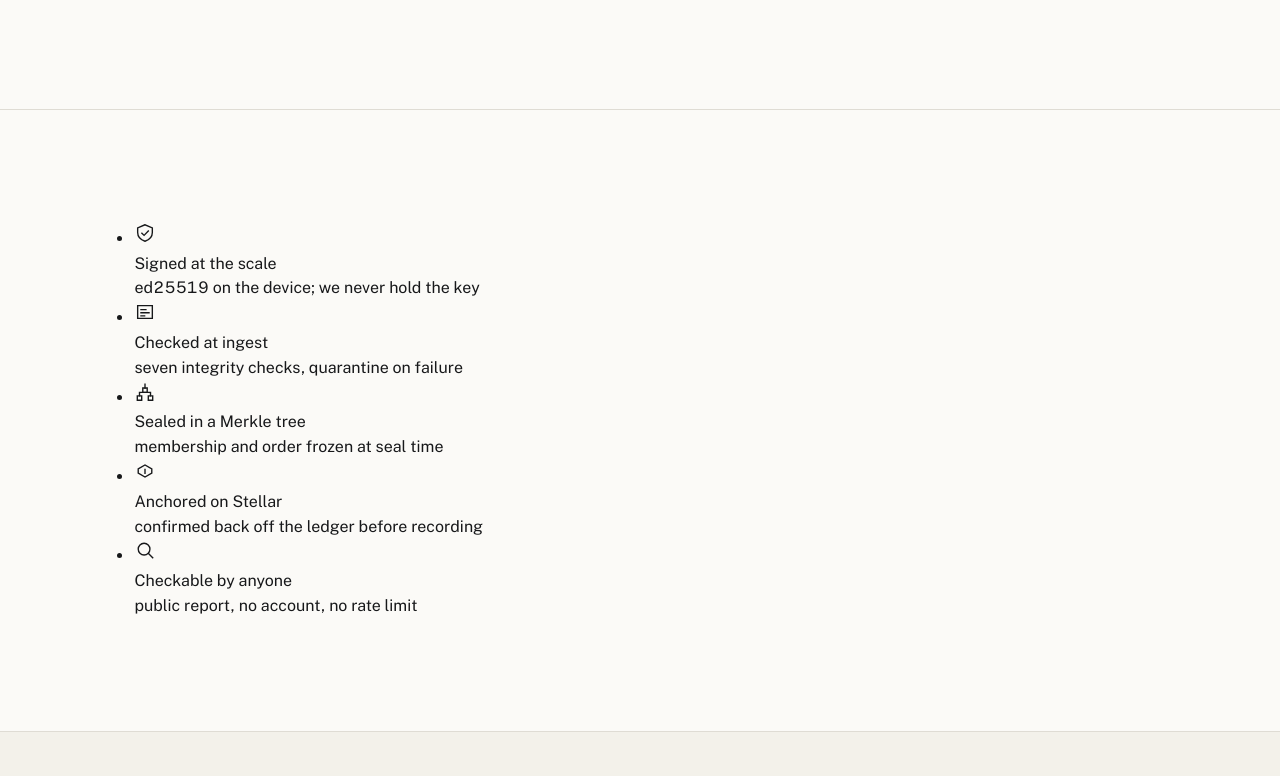
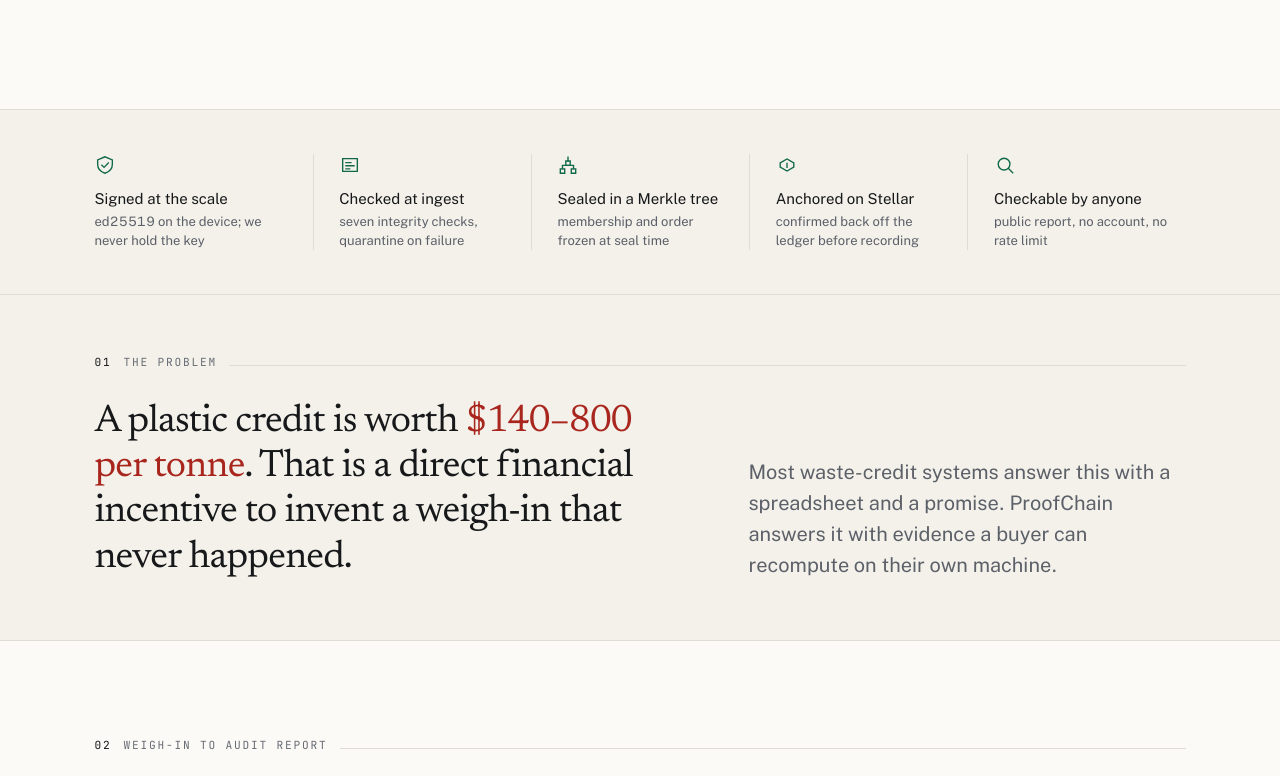
Before and after one commit to PROOFCHAIN-XZY/proofchain-landing, a plain HTML site: page index.html in a window 1280 px wide. Shown: the part 904-1680 px from the top of the page. Drawn offline with nearby package versions, Linux system fonts and the light colour scheme.

Commit message:
feat: style the summary bar as a ruled band
The reference enclosed its strip in a rounded translucent panel with a glowing
border. Here the five items are separated by hairlines rather than boxed, so
the band reads as one continuous statement broken into five parts instead of
five cards that happen to sit next to each other — which is what the strip is
actually doing.

Rules go between items, never around them, so the band opens and closes flush
with the page gutter like every other ruled element on the page. Two-up from
40rem, five-up from 62rem. The icons carry the verified green because each
names a guarantee that either holds or does not.

```diff
--- a/styles.css
+++ b/styles.css
@@ -879,6 +879,69 @@ section {
   color: var(--broken);
 }
 
+/* ── Summary bar ───────────────────────────────────────────────────── */
+
+/*
+ * The reference enclosed this strip in a rounded translucent panel with a
+ * glowing border. Here it is a ruled band — the five items are separated by
+ * hairlines rather than boxed, so the strip reads as one continuous statement
+ * broken into five parts rather than five cards that happen to be adjacent.
+ */
+.summary {
+  padding-block: clamp(1.75rem, 1rem + 2.5vw, 2.75rem);
+  background: var(--paper-deep);
+}
+
+.summary__grid {
+  display: grid;
+  gap: 1.5rem 0;
+  margin: 0;
+  padding: 0;
+  list-style: none;
+}
+
+@media (min-width: 40rem) {
+  .summary__grid {
+    grid-template-columns: repeat(2, minmax(0, 1fr));
+  }
+}
+
+@media (min-width: 62rem) {
+  .summary__grid {
+    grid-template-columns: repeat(5, minmax(0, 1fr));
+    gap: 0;
+  }
+
+  /* Rules between, not around. The first item has no leading rule, so the
+     band opens flush with the page gutter. */
+  .summary__item + .summary__item {
+    border-inline-start: 1px solid var(--rule);
+    padding-inline-start: clamp(1rem, 2vw, 1.75rem);
+  }
+
+  .summary__item:not(:last-child) {
+    padding-inline-end: clamp(1rem, 2vw, 1.75rem);
+  }
+}
+
+.summary__icon {
+  display: block;
+  color: var(--verified);
+}
+
+.summary__title {
+  margin-top: 0.7rem;
+  font-size: 0.9375rem;
+  color: var(--ink);
+}
+
+.summary__note {
+  margin-top: 0.2rem;
+  font-size: 0.8125rem;
+  line-height: 1.4;
+  color: var(--ink-soft);
+}
+
 /* ── Chain of custody ──────────────────────────────────────────────── */
 
 /*
```
Also changed, not shown: tests/specs/_shot.spec.js (+4 -4 lines).
